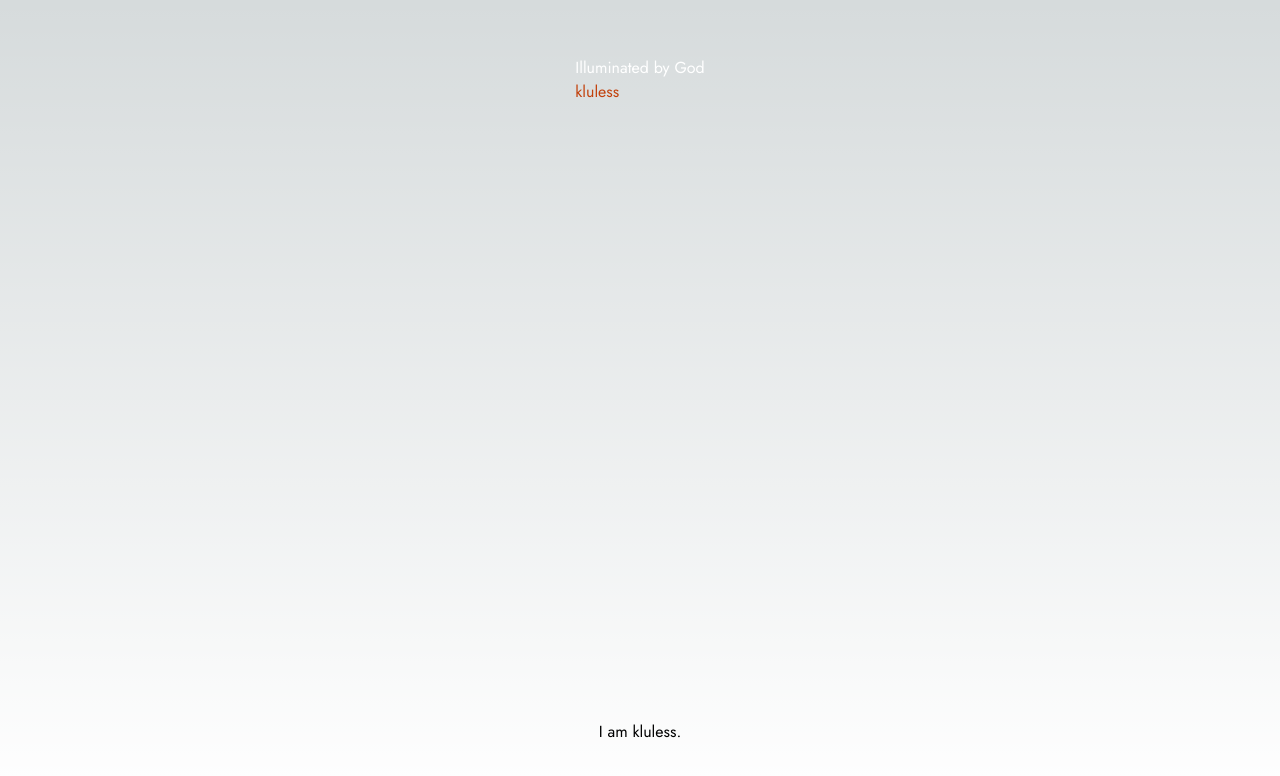
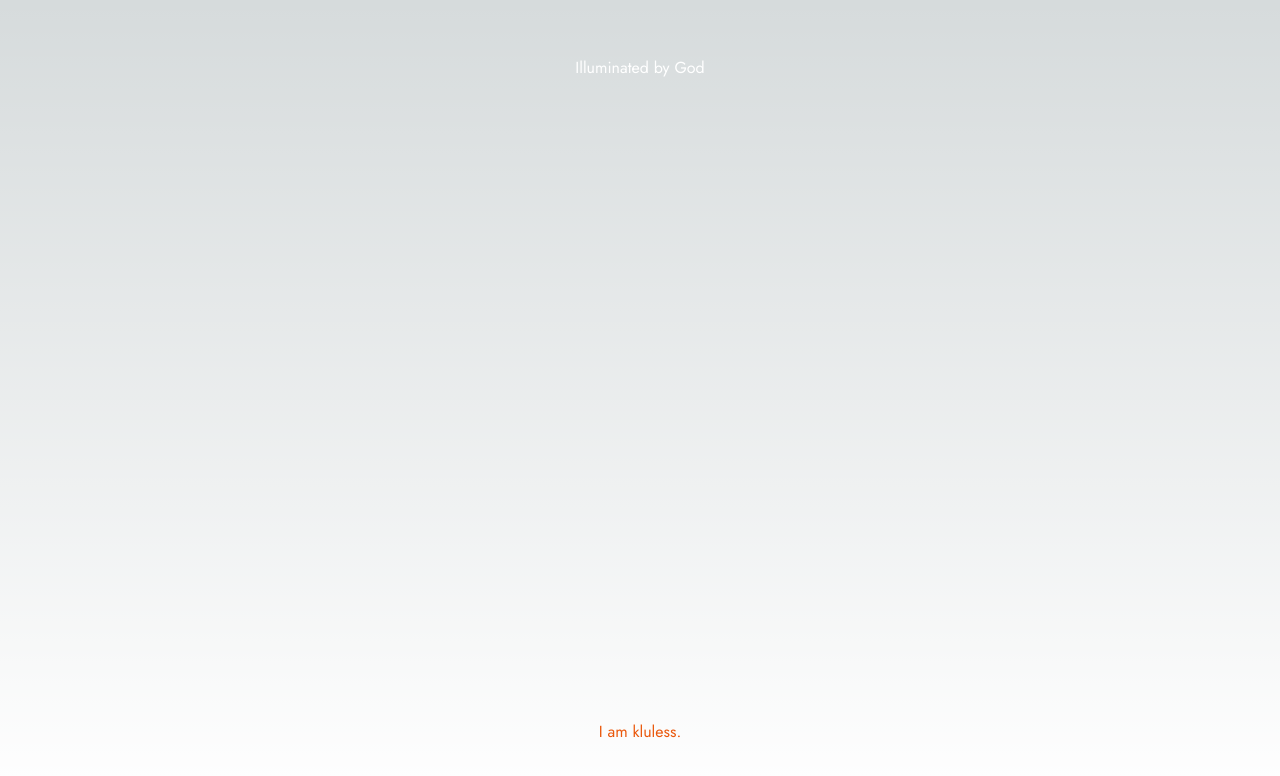
Before and after one commit to kluless13/klulessdotio, a Next.js app in the folder klulessdotio/: page / in a window 1280 px wide. Shown: the top 776 px of the page. Built offline with nearby package versions, Linux system fonts and the light colour scheme.

Commit message:
kluless - oranj - about

```diff
--- a/klulessdotio/app/components/About.jsx
+++ b/klulessdotio/app/components/About.jsx
@@ -3,7 +3,7 @@ import React from 'react'
 const About = () => {
   return (
    <section>
-    <p> I am kluless.  </p>
+    <p className="text-orange-600"> I am kluless. </p>
    </section>
   )
 }
--- a/klulessdotio/app/components/HeroSection.jsx
+++ b/klulessdotio/app/components/HeroSection.jsx
@@ -4,7 +4,6 @@ const HeroSection = () => {
   return (
     <section>
         <h1 className="text-white"> Illuminated by God</h1>
-        <h3 className="text-orange-700"> kluless </h3>
     </section>
   );
 }
```
